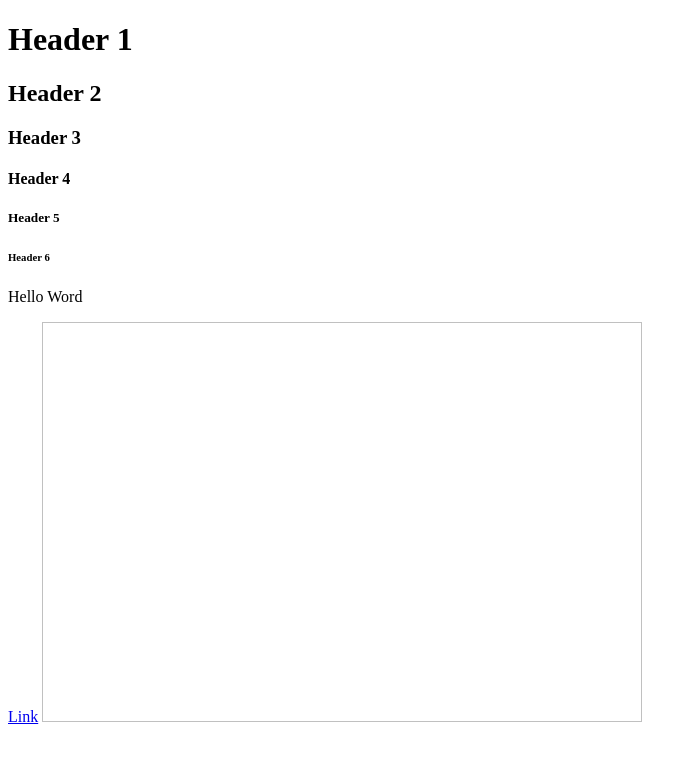
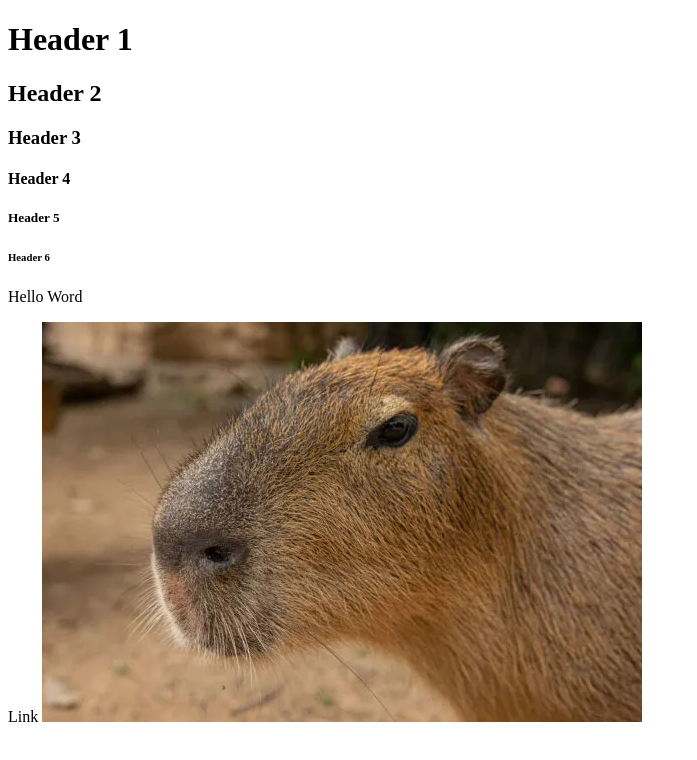
Before and after one commit to Cheese-Individual/Test, a plain HTML site: page index.html in a window 1280 px wide. Shown: the whole page, without its empty margins (0-697 px from the left). Drawn offline with Linux system fonts and the light colour scheme.

Commit message:
Update index.html

```diff
--- a/index.html
+++ b/index.html
@@ -10,10 +10,8 @@
     <h4>Header 4</h4>
     <h5>Header 5</h5>
     <h6>Header 6</h6>
-  </body>
-  <body>
-    <P>Hello Word</P>
-    <a href=https://cheese-individual.github.io/Test/>Link</a>
-    <img scr="img.webp" width="600" height="400">
+    <p>Hello Word</p>
+    <a "href=https://cheese-individual.github.io/Test/">Link</a>
+    <img src="img.webp" width="600" height="400">
   </body>
 </html>
```
